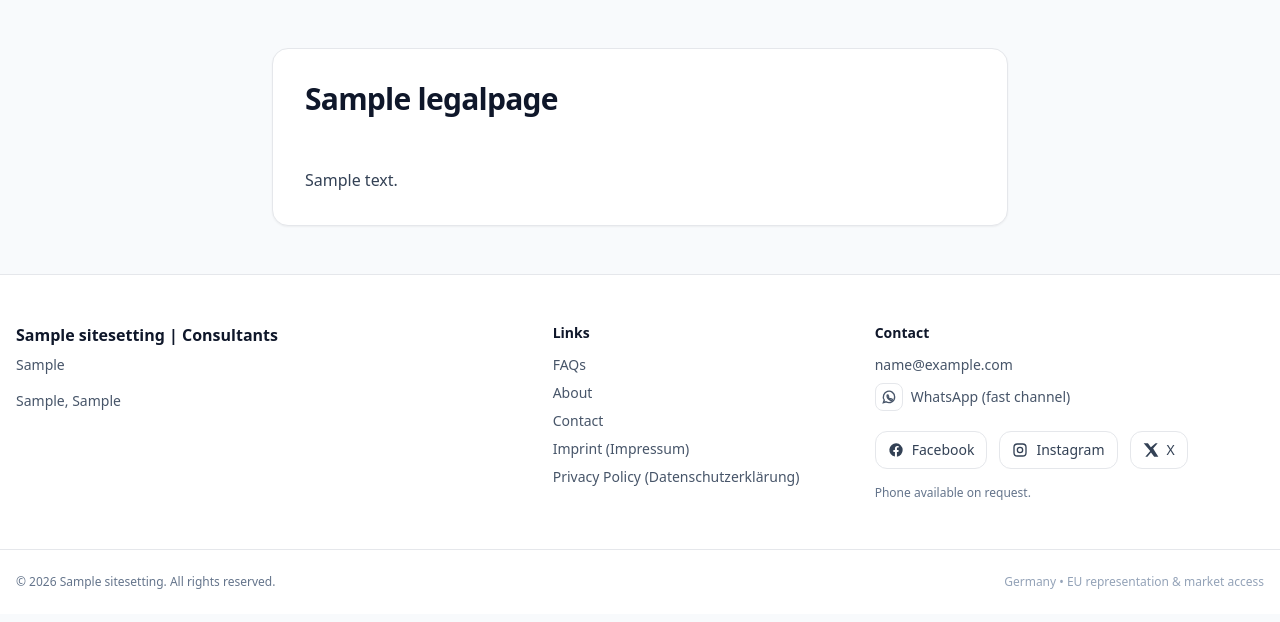
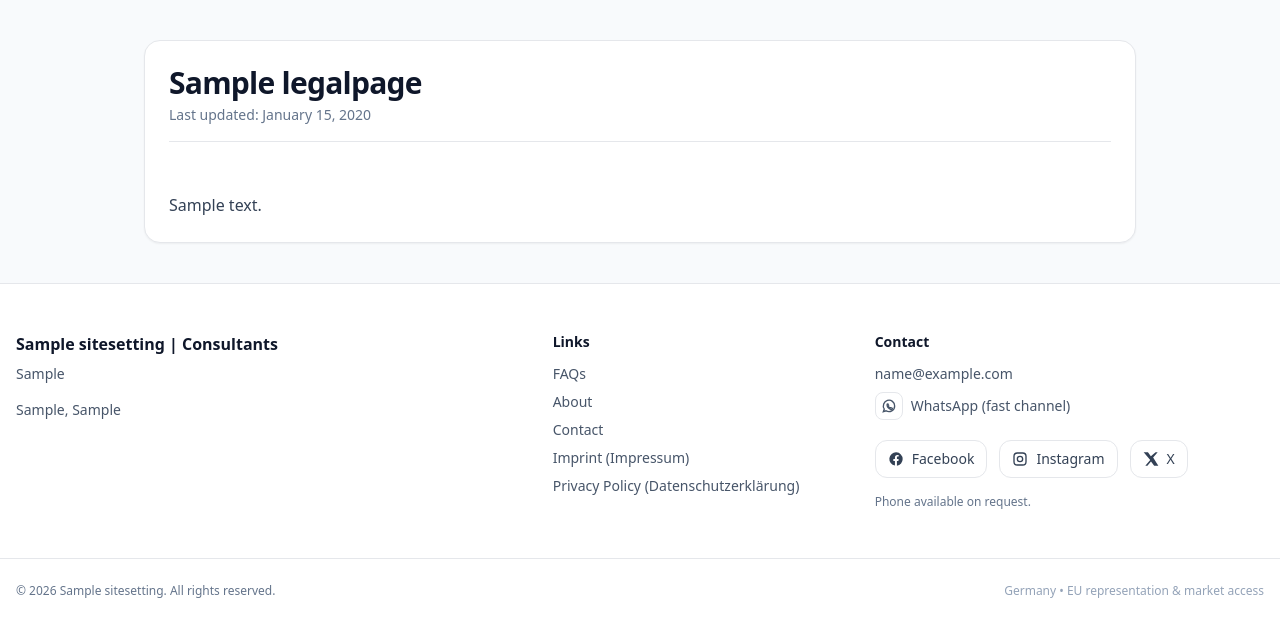
Before and after one commit to inkomati250/tradegate_site, a Django app: page /legal/impressum/ in a window 1280 px wide. Shown: the part 89-711 px from the top of the page. Run offline with Django 5.2, Linux system fonts and the light colour scheme; tables that the repository leaves empty hold one stand-in row (values such as "Sample post"); some libraries are stand-ins or nearby versions.

Commit message:
Tighten legal page layout and add last-updated header

```diff
--- a/website/templates/website/legal_page.html
+++ b/website/templates/website/legal_page.html
@@ -1,9 +1,18 @@
 {% extends "website/base.html" %}
 {% block content %}
 
-<section class="max-w-3xl mx-auto px-4 py-12">
-  <div class="rounded-2xl border bg-white p-6 md:p-8 shadow-sm">
-    <h1 class="text-3xl font-semibold tracking-tight">{{ page.title }}</h1>
+<section class="mx-auto w-full max-w-5xl px-4 py-10">
+  <div class="rounded-2xl border bg-white p-5 md:p-6 shadow-sm">
+    <header class="border-b pb-4">
+      <h1 class="text-3xl font-semibold tracking-tight text-slate-900">
+        {{ page.title }}
+      </h1>
+      {% if page.updated_at %}
+        <p class="mt-1 text-sm text-slate-500">
+          Last updated: {{ page.updated_at|date:"F j, Y" }}
+        </p>
+      {% endif %}
+    </header>
 
     <div class="mt-6 text-slate-700 leading-relaxed whitespace-pre-line">
       {{ page.content }}
```
